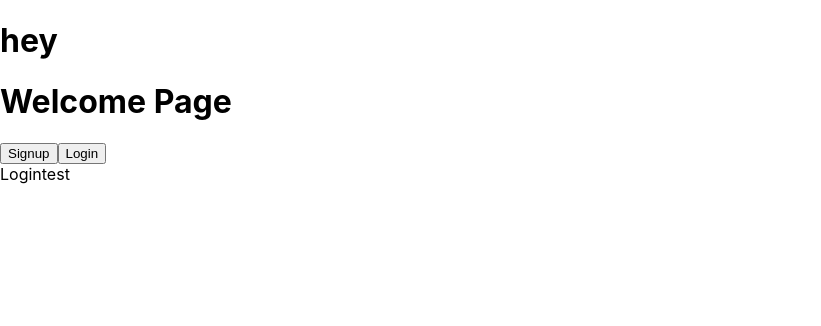
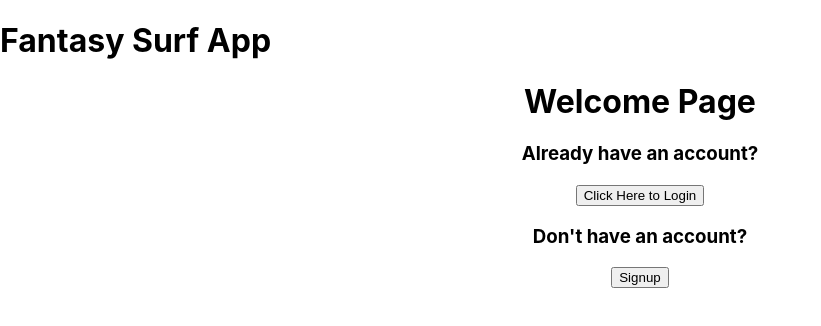
Before and after one commit to rylandmarcus/fantasysurf_frontend, a React (Create React App) app: page / in a window 1280 px wide. Shown: the top 326 px of the page, without its empty margins (0-821 px from the left). Built offline with nearby package versions, Linux system fonts and the light colour scheme; no server answers.

Commit message:
auth finished

```diff
--- a/src/App.js
+++ b/src/App.js
@@ -4,6 +4,8 @@ import { Outlet } from 'react-router-dom';
 import Welcome from './pages/Welcome';
 import Login from './pages/Login';
 import Signup from './pages/Signup';
+import axios from 'axios'
+import Navbar from './components/Navbar';
 
 function App() {
   //use effect to check for what to start status as to check auth, works but with delay
@@ -12,16 +14,30 @@ function App() {
   //maybe initial state is used as a variable that checks for auth
   //you can make inital status 'loading' and then check for auth
   //can put everything in the outlet and thne auth check in here and that can redirtct
-  const test = 'welcome'
-  const [status, setStatus] = useState(test);
-  // useEffect(()=>{
-  //   setStatus('authorized')
-  // }, [])
+  const [status, setStatus] = useState('loading');
+  axios.defaults.withCredentials = true
+  useEffect(()=>{
+    axios.get(process.env.REACT_APP_BACKEND_URL+'/verify').then(res=>{
+      if (res.data.Status==='Success'){
+        setStatus('authorized')
+      } else {
+        setStatus('welcome')
+      }
+    }).catch(err=>{
+      console.log(err)
+      setStatus('welcome')
+    })
+  }, [])
   return (
     <div>
-      <h1>hey</h1>
-      {status==='welcome'?<Welcome setStatus={setStatus}></Welcome>:status==='login'?<Login setStatus={setStatus}></Login>:status==='signup'?<Signup setStatus={setStatus}></Signup>:status==='authorized'?<Outlet></Outlet>:null}
-      <Outlet></Outlet>
+      <h1>Fantasy Surf App</h1>
+      {status==='loading'?<div>loading...</div>:status==='welcome'?<Welcome setStatus={setStatus}></Welcome>:status==='login'?<Login setStatus={setStatus}></Login>:status==='signup'?<Signup setStatus={setStatus}></Signup>:status==='authorized'?
+      <div>
+        <Navbar setStatus={setStatus}></Navbar>
+        <Outlet></Outlet>
+      </div>
+      :null}
+      {/* {status==='welcome'?<Welcome setStatus={setStatus}></Welcome>:status==='login'?<Login setStatus={setStatus}></Login>:status==='signup'?<Signup setStatus={setStatus}></Signup>:status==='authorized'?<Outlet></Outlet>:null} */}
     </div>
   );
 }
--- /dev/null
+++ b/src/components/Logout.jsx
@@ -0,0 +1,25 @@
+import axios from 'axios'
+import React from 'react'
+
+const Logout = ({setStatus}) => {
+    const handleLogout = ()=>{
+        axios.get(process.env.REACT_APP_BACKEND_URL+'/auth/logout').then(
+            res=>{
+                console.log(res)
+                window.location.reload(true)
+                setStatus('welcome')
+            }
+        ).catch(
+            err=>{
+                console.log(err)
+            }
+        )
+    }
+  return (
+    <div>
+        <button onClick={handleLogout}>Logout</button>
+    </div>
+  )
+}
+
+export default Logout
--- /dev/null
+++ b/src/components/Navbar.jsx
@@ -0,0 +1,17 @@
+import React from 'react'
+import Logout from './Logout'
+
+const Navbar = ({setStatus}) => {
+  return (
+    <div>
+        <nav style={{display:'flex'}}>
+            <p>nav thing 1</p>
+            <p>nav thing 2</p>
+            <p>nav thing 3</p>
+            <Logout setStatus={setStatus}></Logout>
+        </nav>
+    </div>
+  )
+}
+
+export default Navbar
--- a/src/pages/Login.jsx
+++ b/src/pages/Login.jsx
@@ -18,6 +18,7 @@ const Login = ({setStatus}) => {
                 console.log(res)
                 if (res.data.Status==='Success'){
                     setStatus('authorized')
+                    window.location.href = '/home'
                 } else {
                     console.log('login failed')
                     document.getElementById('errorSlot').innerText = 'login failed'
@@ -30,16 +31,16 @@ const Login = ({setStatus}) => {
         )
     }
   return (
-    <div>
+    <div style={{textAlign:'center', display:'flex', flexDirection:'column', alignItems:'center', padding:'20px'}}>
         <h1>login</h1>
-        <form onSubmit={handleLogin}>
+        <form onSubmit={handleLogin} style={{display:'flex', flexDirection:'column', width:'200px', justifyContent:'center', padding:'20px'}}>
             <input type="text" name='username' placeholder='username' required/>
             <input type="password" name='password' placeholder='password' required/>
             <input type="submit" value="Log in"/>
         </form>
         <div id='errorSlot'></div>
-        <button onClick={signup}>Signup</button>
-        <button onClick={welcome}>Welcome page</button>
+        <button onClick={signup}>Don't have an account? Signup Here</button>
+        <button onClick={welcome}>Back to the Welcome page</button>
     </div>
   )
 }
--- a/src/pages/Signup.jsx
+++ b/src/pages/Signup.jsx
@@ -34,16 +34,16 @@ const Signup = ({setStatus}) => {
       }
     }
   return (
-    <div>
+    <div style={{textAlign:'center', display:'flex', flexDirection:'column', alignItems:'center', padding:'20px'}}>
         <h1>Sign Up</h1>
-        <form onSubmit={handleSignup}>
+        <form onSubmit={handleSignup} style={{display:'flex', flexDirection:'column', width:'200px', justifyContent:'center', padding:'20px'}}>
             <input type="text" name='username' placeholder='username' required/>
             <input type="password" name='password' placeholder='password' required/>
             <input type="submit" value="Sign up"/>
         </form>
         <div id='errorSlot'></div>
-        <button onClick={login}>Login</button>
-        <button onClick={welcome}>Welcome page</button>
+        <button onClick={login}>Already have an account? Login Here</button>
+        <button onClick={welcome}>Back to the Welcome page</button>
     </div>
   )
 }
--- a/src/pages/Welcome.jsx
+++ b/src/pages/Welcome.jsx
@@ -8,10 +8,14 @@ const Welcome = ({setStatus}) => {
         setStatus('login')
     }
   return (
-    <div>
+    <div style={{textAlign:'center'}}>
         <h1>Welcome Page</h1>
+        <div>
+          <h3>Already have an account?</h3>
+        <button onClick={login}>Click Here to Login</button>
+        <h3>Don't have an account?</h3>
         <button onClick={signup}>Signup</button>
-        <button onClick={login}>Login</button>
+        </div>
     </div>
   )
 }
```
